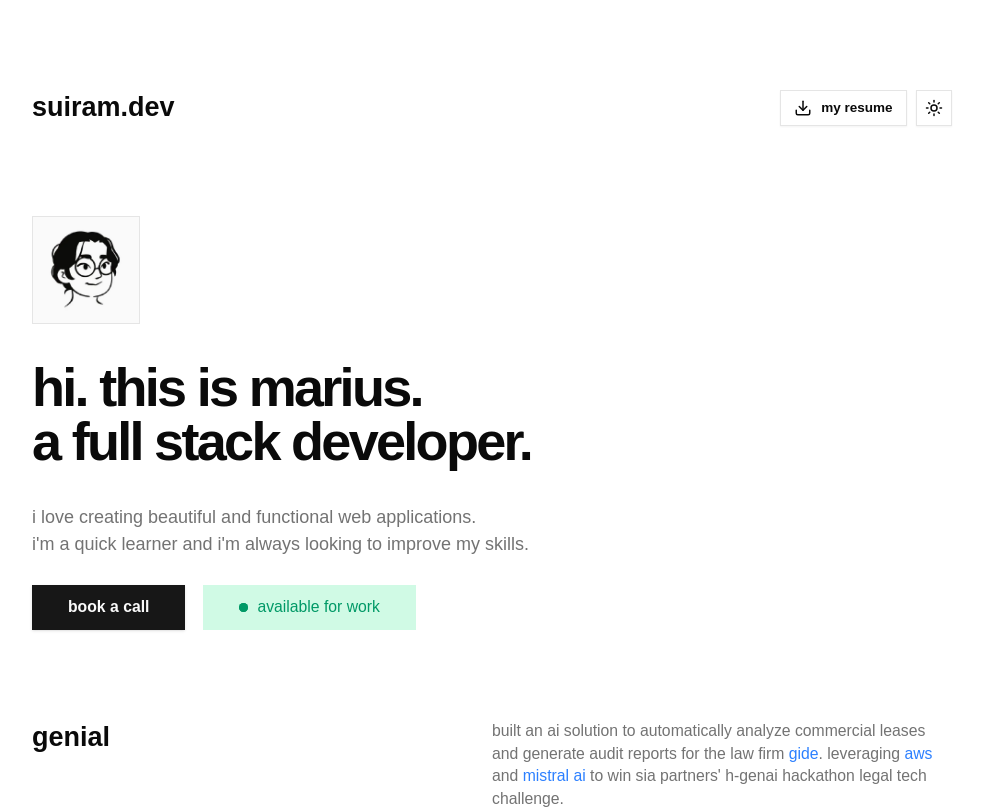
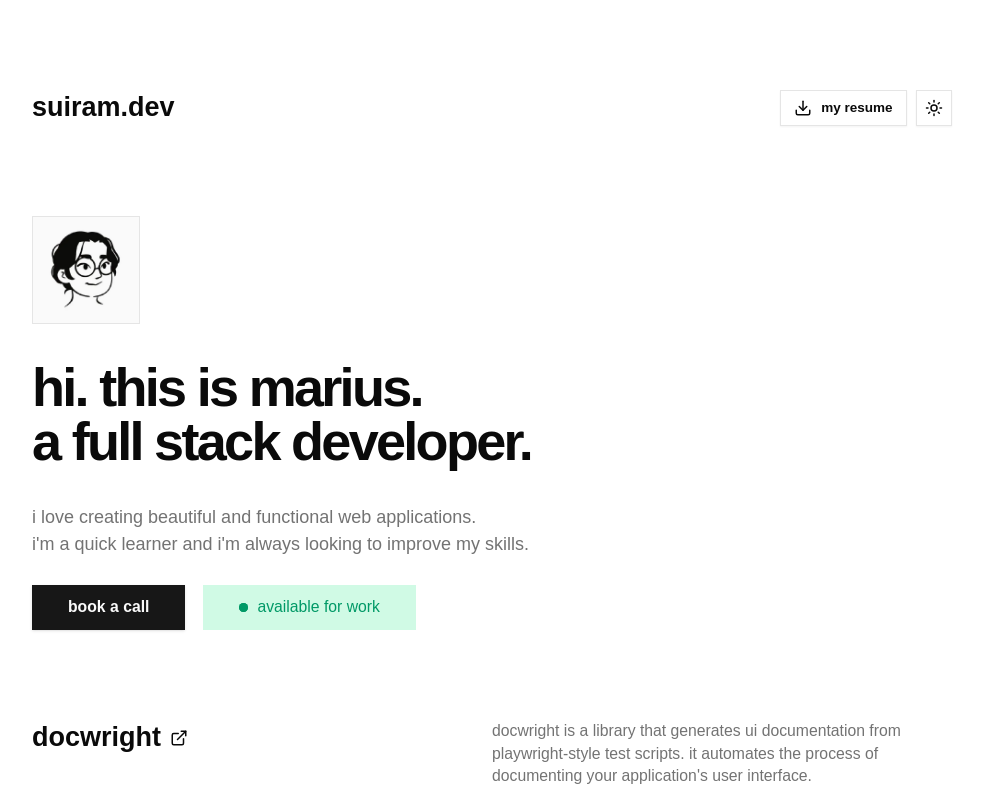
Before and after one commit to suiramdev/suiramdev, a React (Vite) app: page / in a window 1280 px wide. Shown: the top 809 px of the page, without its empty margins (148-1131 px from the left). Built offline with nearby package versions, Linux system fonts and the light colour scheme; a web font is replaced by a local one.

Commit message:
feat: add docwright project card

```diff
--- a/src/components/features/projects/project-list.tsx
+++ b/src/components/features/projects/project-list.tsx
@@ -3,6 +3,11 @@ import { ProjectCard } from "./project-card";
 export function ProjectList() {
   return (
     <div className="space-y-12">
+      <ProjectCard
+        title="docwright"
+        link="https://github.com/suiramdev/docwright"
+        description="docwright is a library that generates ui documentation from playwright-style test scripts. it automates the process of documenting your application's user interface."
+      />
       <ProjectCard
         title="genial"
         description="built an ai solution to automatically analyze commercial leases and generate audit reports for the law firm [Gide](https://www.gide.com/). leveraging [AWS](https://aws.amazon.com/) and [Mistral AI](https://mistral.ai/) to win sia partners' h-genai hackathon legal tech challenge."
```
